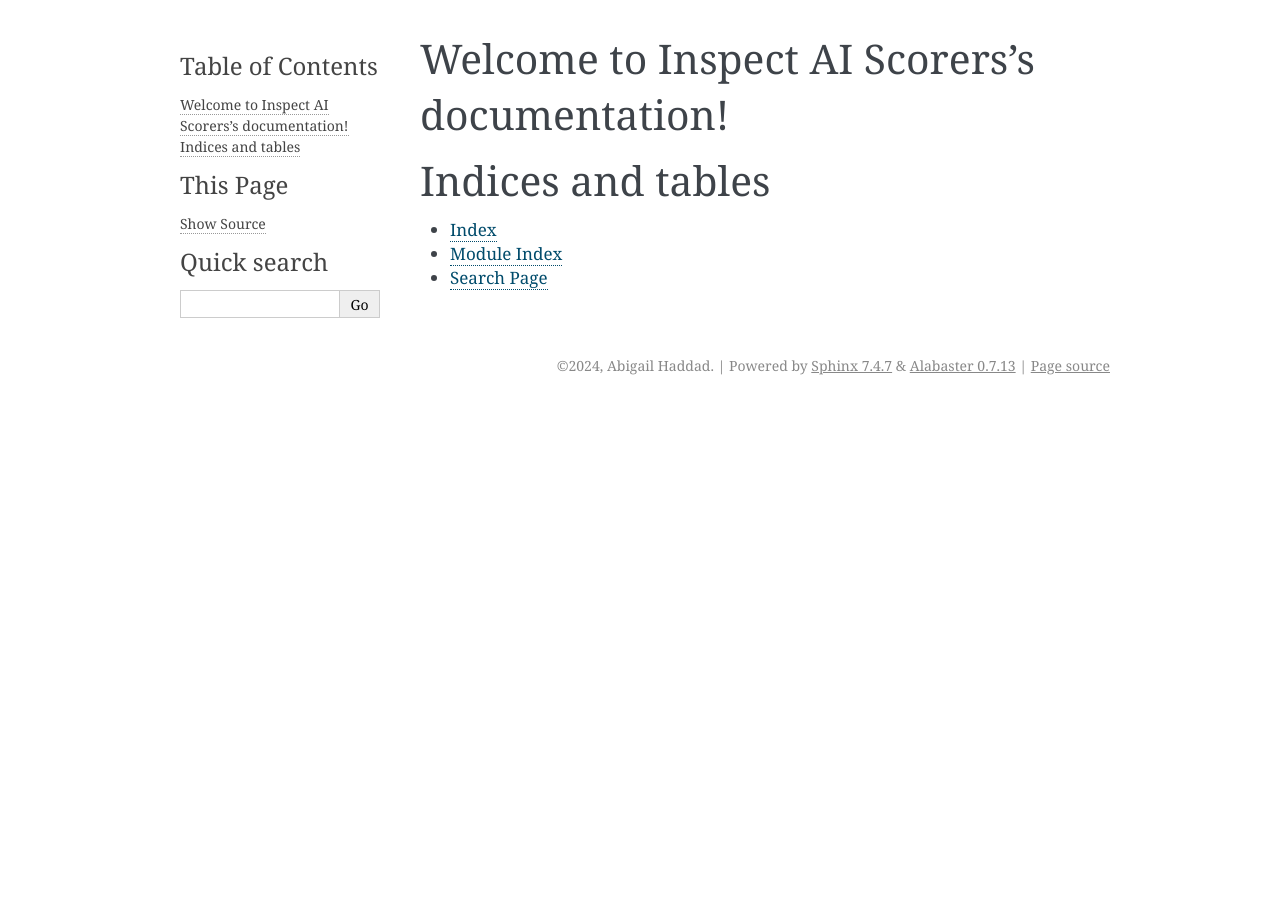
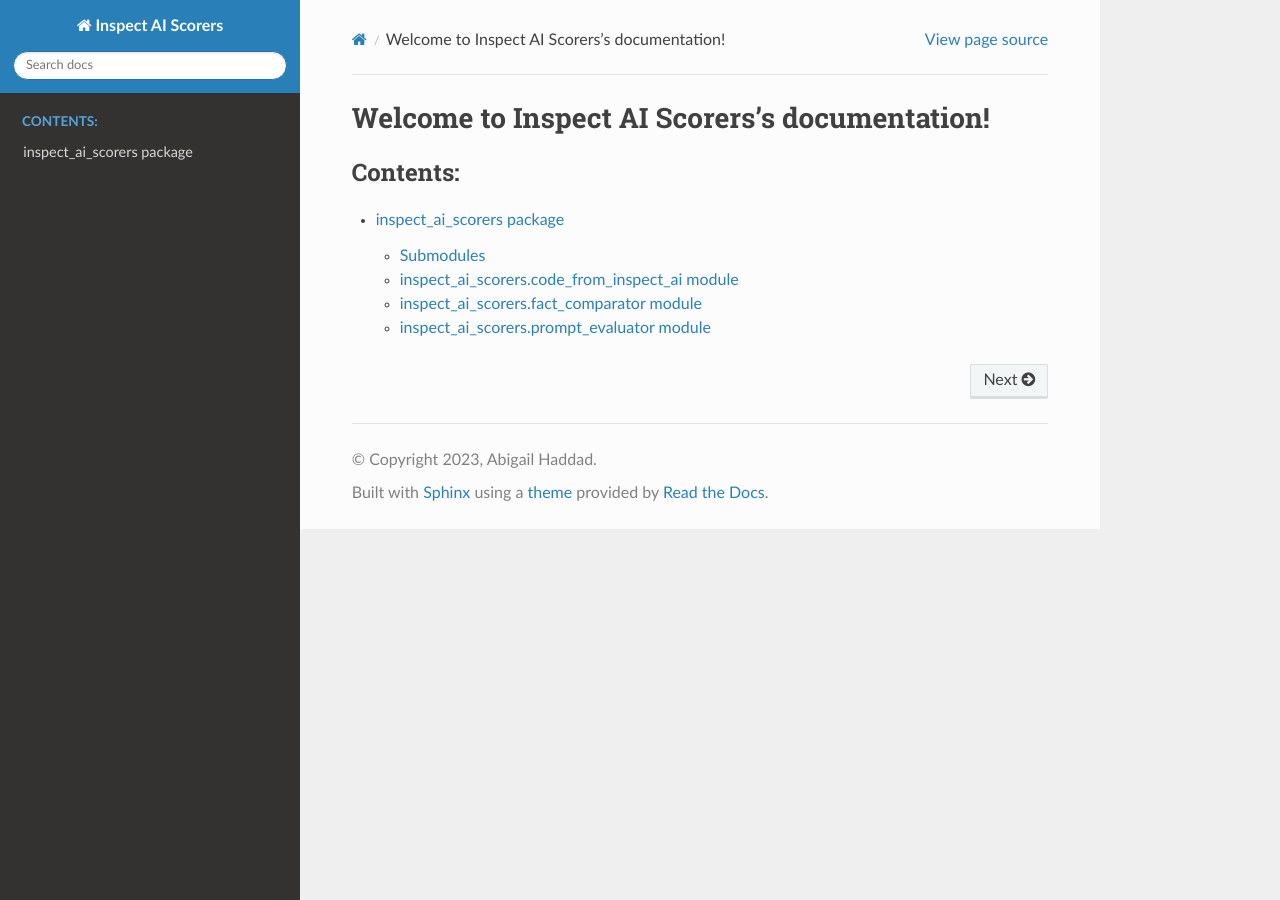
Before and after one commit to abigailhaddad/inspect_ai_eval, a Sphinx documentation site: the page built from docs/source/index.rst, in a window 1280 px wide. Built offline with Sphinx 7.4.7 and the Read the Docs theme 2.0.0, drawn with Linux system fonts in a browser that asks for light colours.

Commit message:
-various changes

```diff
--- a/docs/source/conf.py
+++ b/docs/source/conf.py
@@ -1,36 +1,21 @@
+# conf.py
 import os
 import sys
-sys.path.insert(0, os.path.abspath('../source'))
-sys.path.insert(0, os.path.abspath('../..'))
-
-# Configuration file for the Sphinx documentation builder.
-#
-# For the full list of built-in configuration values, see the documentation:
-# https://www.sphinx-doc.org/en/master/usage/configuration.html
-
-# -- Project information -----------------------------------------------------
-# https://www.sphinx-doc.org/en/master/usage/configuration.html#project-information
+sys.path.insert(0, os.path.abspath('..'))
 
 project = 'Inspect AI Scorers'
-copyright = '2024, Abigail Haddad'
+copyright = '2023, Abigail Haddad'
 author = 'Abigail Haddad'
 release = '0.1.0'
 
-# -- General configuration ---------------------------------------------------
-# https://www.sphinx-doc.org/en/master/usage/configuration.html#general-configuration
-
 extensions = [
     'sphinx.ext.autodoc',
+    'sphinx.ext.viewcode',
     'sphinx.ext.napoleon',
-    'sphinx.ext.viewcode',
 ]
 
 templates_path = ['_templates']
 exclude_patterns = []
 
-
-# -- Options for HTML output -------------------------------------------------
-# https://www.sphinx-doc.org/en/master/usage/configuration.html#options-for-html-output
-
-html_theme = 'alabaster'
+html_theme = 'sphinx_rtd_theme'
 html_static_path = ['_static']
--- a/docs/source/index.rst
+++ b/docs/source/index.rst
@@ -1,20 +1,12 @@
 .. Inspect AI Scorers documentation master file, created by
-   sphinx-quickstart on Wed Jun 12 10:18:33 2024.
+   sphinx-quickstart on Wed Jun 12 15:28:39 2024.
    You can adapt this file completely to your liking, but it should at least
    contain the root `toctree` directive.
 
 Welcome to Inspect AI Scorers's documentation!
-==============================================
-
+=================================================
 .. toctree::
    :maxdepth: 2
    :caption: Contents:
 
-
-
-Indices and tables
-==================
-
-* :ref:`genindex`
-* :ref:`modindex`
-* :ref:`search`
+   inspect_ai_scorers
--- /dev/null
+++ b/docs/source/inspect_ai_scorers.rst
@@ -0,0 +1,34 @@
+inspect_ai_scorers package
+=======================
+
+.. automodule:: inspect_ai_scorers
+   :members:
+   :undoc-members:
+   :show-inheritance:
+
+Submodules
+----------
+
+inspect_ai_scorers.code_from_inspect_ai module
+---------------------------------------------
+
+.. automodule:: inspect_ai_scorers.code_from_inspect_ai
+   :members:
+   :undoc-members:
+   :show-inheritance:
+
+inspect_ai_scorers.fact_comparator module
+----------------------------------------
+
+.. automodule:: inspect_ai_scorers.fact_comparator
+   :members:
+   :undoc-members:
+   :show-inheritance:
+
+inspect_ai_scorers.prompt_evaluator module
+------------------------------------------
+
+.. automodule:: inspect_ai_scorers.prompt_evaluator
+   :members:
+   :undoc-members:
+   :show-inheritance:
--- a/docs/source/modules.rst
+++ /dev/null
@@ -1,9 +0,0 @@
-inspect_ai_scorers
-==================
-
-.. toctree::
-   :maxdepth: 4
-
-   new_scorers
-   setup
-   tests
```
Also changed, not shown: README.md (+19 -11 lines), docs/source/new_scorers.rst (deleted, +0 -37 lines), docs/source/setup.rst (deleted, +0 -7 lines), docs/source/tests.rst (deleted, +0 -29 lines), setup.py (+7 -2 lines), examples/__init__.py (added), 7 other files.
